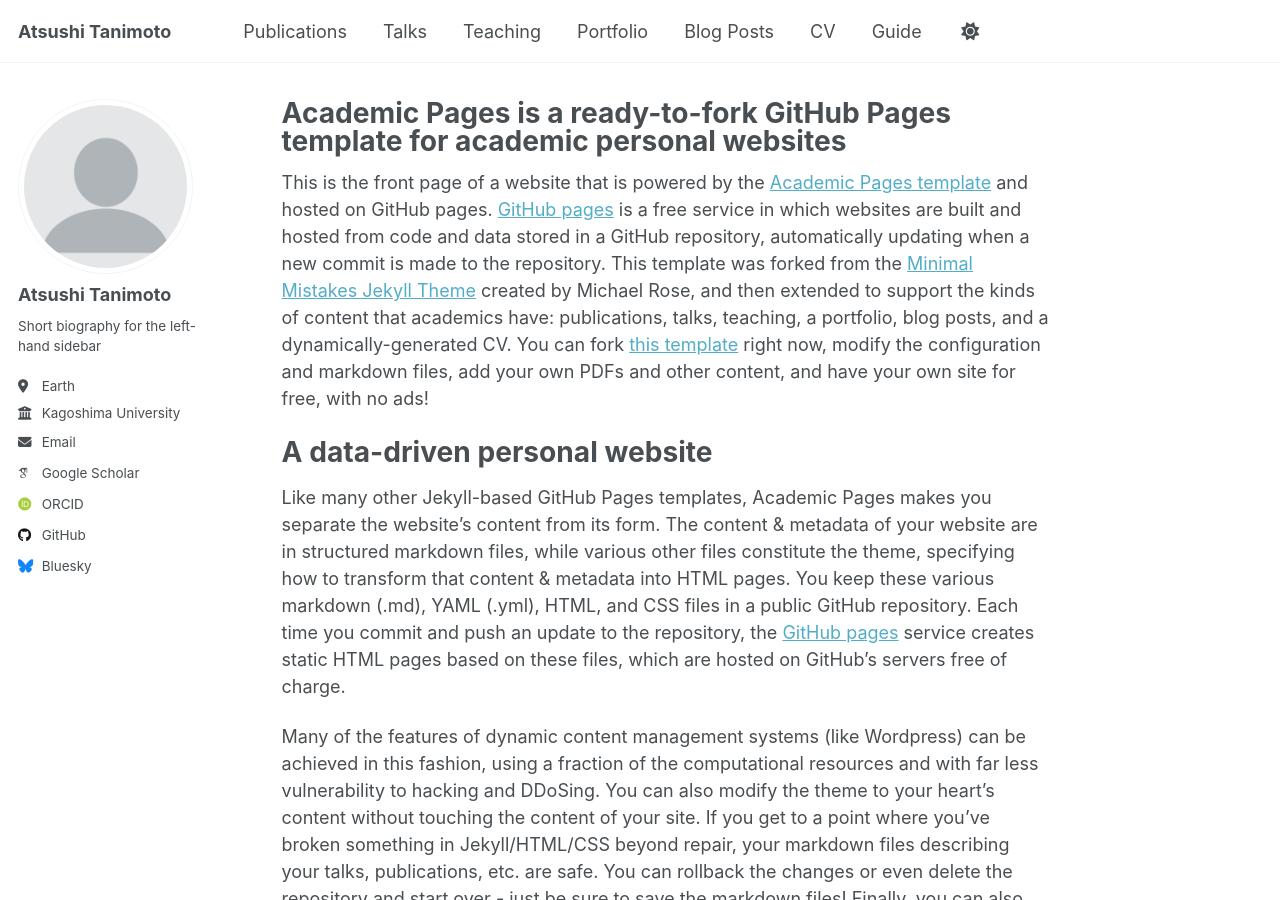
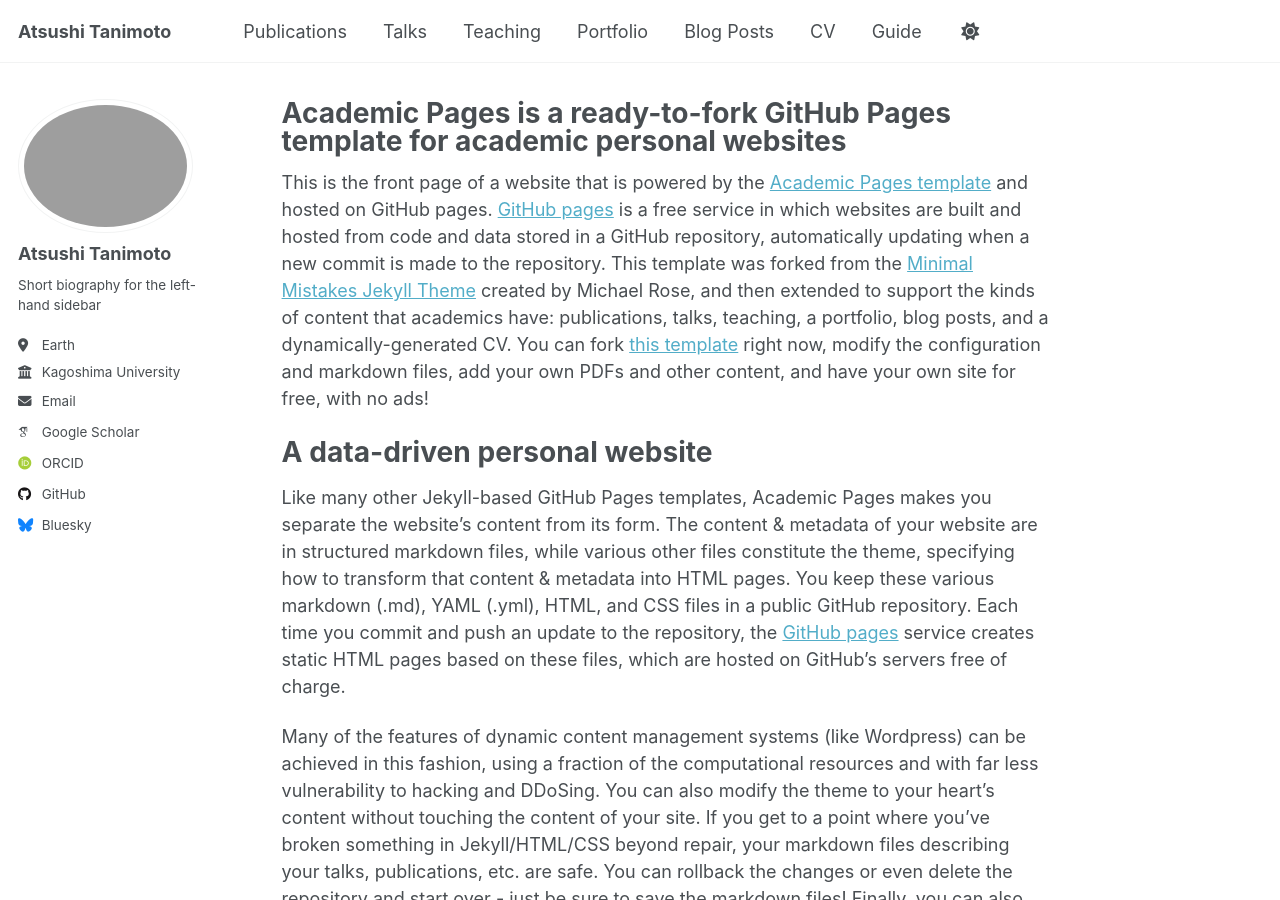
Before and after one commit to AtsushiTanimoto/atsushitanimoto.github.io, a Jekyll site: the page built from _pages/about.md, in a window 1280 px wide and 900 px high. Built offline with Jekyll 4.4.1, drawn with Linux system fonts in a browser that asks for light colours; some web fonts are replaced.

Commit message:
updated image

```diff
--- a/_config.yml
+++ b/_config.yml
@@ -14,7 +14,7 @@
 #               Additional customization can be done by editing /_includes/author-profile.html
 author:
   # Biographic information
-  avatar           : "profile.png"
+  avatar           : "Tanimoto.png"
   name             : "Atsushi Tanimoto"
   bio              : "Short biography for the left-hand sidebar"
   location         : "Earth"
```
